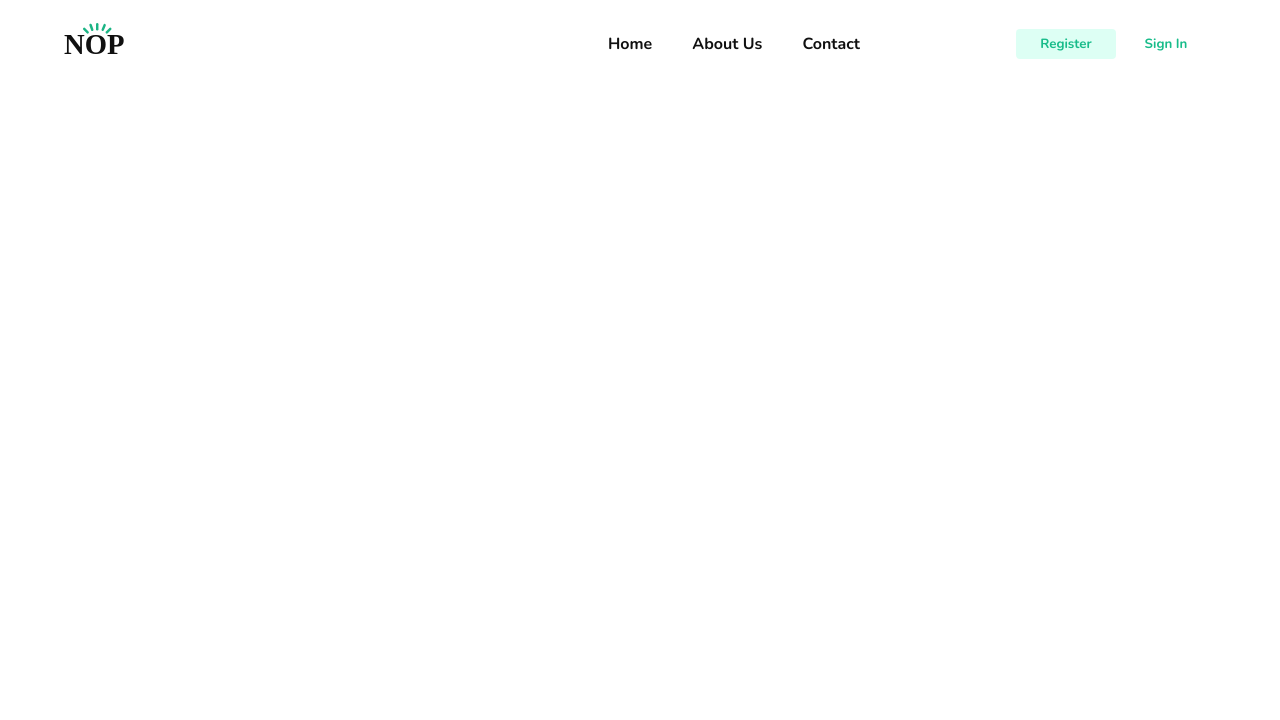
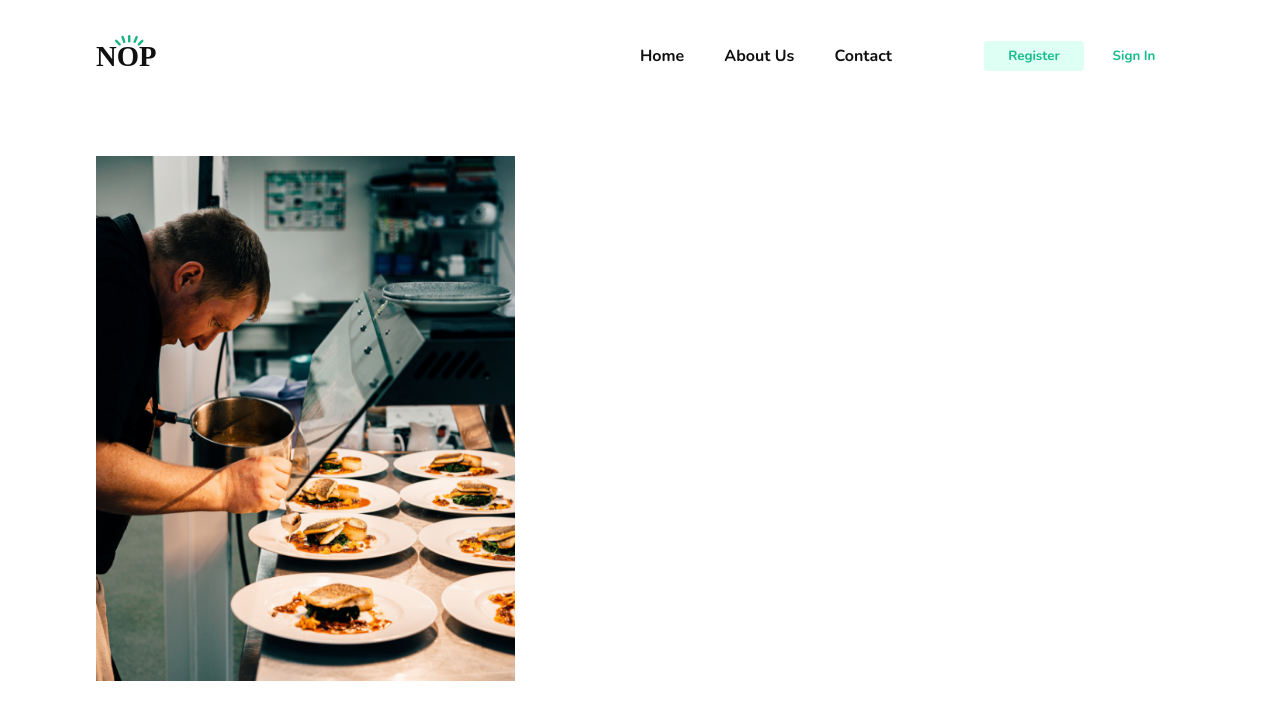
Before and after one commit to eugen1701/nopFront, a React (Create React App) app: page / in a window 1280 px wide. Shown: the top 720 px of the page. Built offline with nearby package versions, Linux system fonts and the light colour scheme.

Commit message:
WIP Home Page Hero Section.

```diff
--- a/src/App.scss
+++ b/src/App.scss
@@ -1,3 +1,3 @@
 #app > * {
-  padding: 0 5vw;
+  padding: 0 7.5vw;
 }
--- a/src/components/Header.scss
+++ b/src/components/Header.scss
@@ -3,7 +3,7 @@ $home-page-menu-offset: 37.5vw;
 #header {
   display: flex;
   align-items: center;
-  height: 11vh;
+  height: 14vh;
   width: 100vw;
 }
 
--- a/src/pages/home-page/HomePage.scss
+++ b/src/pages/home-page/HomePage.scss
@@ -0,0 +1,4 @@
+#home-page__hero-img {
+  height: 525px;
+  margin-top: 2.75em;
+}
--- a/src/pages/home-page/HomePage.tsx
+++ b/src/pages/home-page/HomePage.tsx
@@ -1,9 +1,12 @@
 import React from 'react'
+import "./HomePage.scss";
+import home_page_hero_img from '../../assets/images/home-page-hero-img.png';
 
 export const HomePage: React.FC = () => {
   return (
     <div id="home-page">
 
+      <img id="home-page__hero-img" src={home_page_hero_img} alt=""/>
     </div>
   )
 }
```
Also changed, not shown: src/assets/images/home-page-hero-img.png (added).
